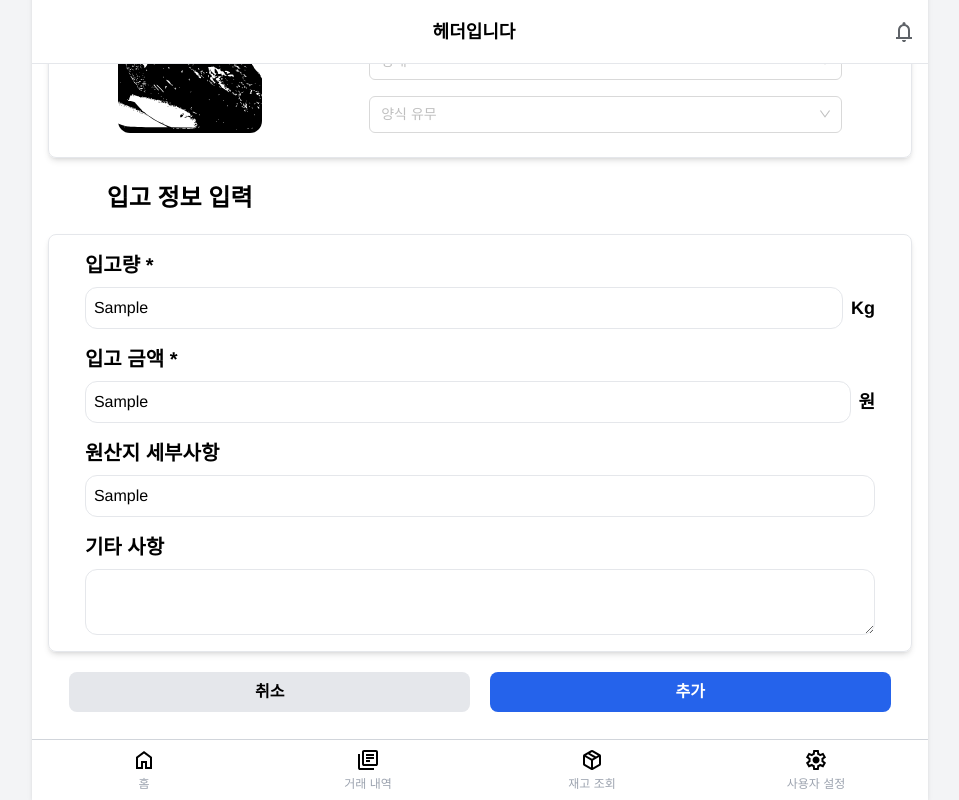
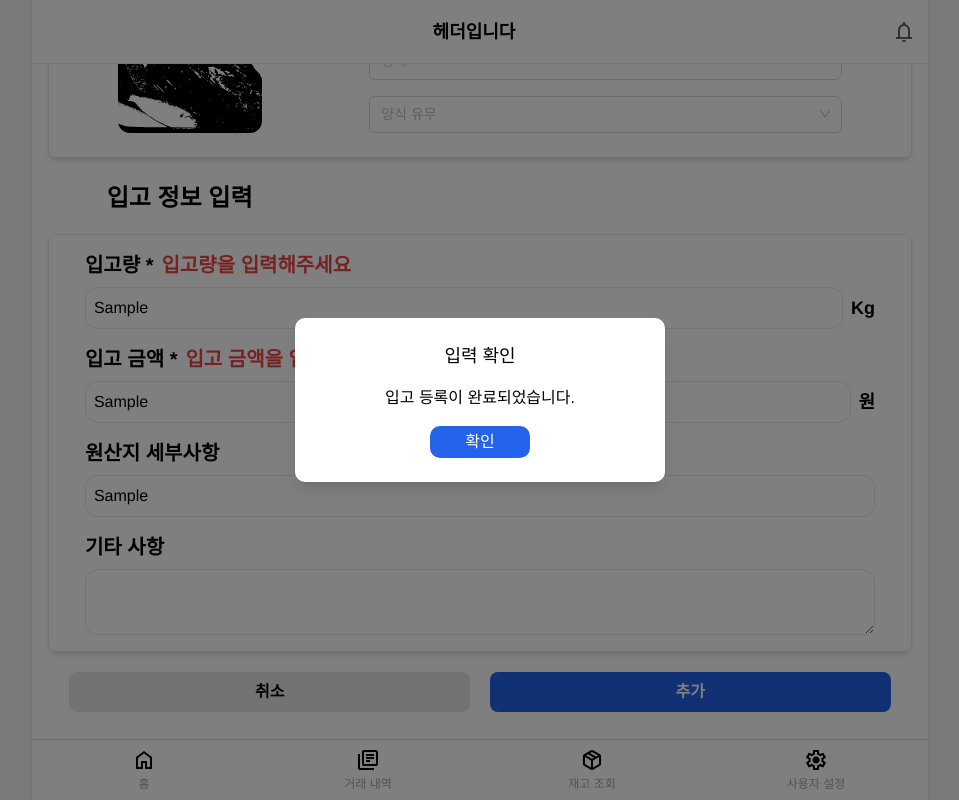
Before and after one commit to 8-palbochae/seahere-frontend, a React (Create React App) app: page /incoming in a window 1280 px wide. Both pictures are taken after typing "Sample", "Sample", "Sample", "Sample", "Sample", "Sample" into the empty fields and a click on the button "추가". Shown: the part 148-948 px from the top of the page, without its empty margins (160-1119 px from the left). Built offline with nearby package versions, Linux system fonts and the light colour scheme; a web font is replaced by a local one.

Commit message:
입고 등록 유효성 기능 구현

```diff
--- a/src/components/incoming/ButtonGroup.jsx
+++ b/src/components/incoming/ButtonGroup.jsx
@@ -1,16 +1,47 @@
-import React from 'react';
-import { Button, Flex } from 'antd';
+import React, { useState } from 'react';
+import CheckMessage from './CheckMessage'; // CheckMessage 경로에 맞게 수정
 
+const ButtonGroup = ({ amount, price }) => {
+    const [showModal, setShowModal] = useState(false);
+    const [message, setMessage] = useState('');
 
-const ButtonGroup = () => {
+    const handleAddClick = () => {
+        let errorMessage = '';
+
+        if (!amount && !price) {
+            errorMessage = '입고량과 입고금액을 입력해주세요';
+        } else if (!amount) {
+            errorMessage = '입고량을 입력해주세요';
+        } else if (!price) {
+            errorMessage = '입고금액을 입력해주세요';
+        }
+
+        if (errorMessage) {
+            setMessage(errorMessage);
+            setShowModal(true);
+        } else {
+            setMessage('입고 등록이 완료되었습니다.');
+            setShowModal(true);
+        }
+    };
+
     return (
         <div className='mt-5 flex flex-row justify-around items-center mb-6'>
             <div className='w-11/12 flex flex-row gap-5'>
-               <button className='w-full bg-gray-200 text-black font-bold py-2 px-4 rounded-lg'>취소</button>
-               <button className='w-full bg-blue-600 text-white font-bold py-2 px-4 rounded-lg  focus:ring-opacity-50'>
+                <button className='w-full bg-gray-200 text-black font-bold py-2 px-4 rounded-lg'>취소</button>
+                <button
+                    className='w-full bg-blue-600 text-white font-bold py-2 px-4 rounded-lg  focus:ring-opacity-50'
+                    onClick={handleAddClick}
+                >
                     추가
                 </button>
             </div>
+            {showModal && (
+                <CheckMessage
+                    onClose={() => setShowModal(false)}
+                    message={message}
+                />
+            )}
         </div>
     );
 };
--- /dev/null
+++ b/src/components/incoming/CheckMessage.jsx
@@ -0,0 +1,27 @@
+import React from 'react';
+
+const CheckMessage = ({ onClose, message }) => {
+    return (
+        <div className="fixed inset-0 flex items-center justify-center z-50">
+            <div className="fixed inset-0 bg-black opacity-50 z-10" onClick={onClose}></div>
+            <div className="relative w-[370px] bg-white rounded-[10px] shadow-lg p-6 z-20">
+                <div className="text-center text-black text-lg font-medium mb-4">
+                    입력 확인
+                </div>
+                <p className="text-center mb-4">
+                    <span className="text-black">{message}</span>
+                </p>
+                <div className="w-full flex justify-center">
+                    <button
+                        className="w-[100px] h-8 bg-blue-600 rounded-[10px] text-white text-center font-medium"
+                        onClick={onClose}
+                    >
+                        확인
+                    </button>
+                </div>
+            </div>
+        </div>
+    );
+};
+
+export default CheckMessage;
--- /dev/null
+++ b/src/components/incoming/CompleteMessage.jsx
@@ -0,0 +1,27 @@
+import React from 'react';
+
+const CompleteMessage = ({ onClose }) => {
+    return (
+        <div className="fixed inset-0 flex items-center justify-center z-50">
+            <div className="fixed inset-0 bg-black opacity-50 z-10" onClick={onClose}></div>
+            <div className="relative w-[370px] bg-white rounded-[10px] shadow-lg p-6 z-20">
+                <div className="text-center text-black text-lg font-medium mb-4">
+                    입고 등록 완료
+                </div>
+                <p className="text-center mb-4">
+                    입고 등록이 완료되었습니다.
+                </p>
+                <div className="w-full flex justify-center">
+                    <button
+                        className="w-[100px] h-8 bg-blue-600 rounded-[10px] text-white text-center font-medium"
+                        onClick={onClose}
+                    >
+                        확인
+                    </button>
+                </div>
+            </div>
+        </div>
+    );
+};
+
+export default CompleteMessage;
--- a/src/components/incoming/IncomingInfo.jsx
+++ b/src/components/incoming/IncomingInfo.jsx
@@ -1,36 +1,79 @@
-import React from 'react';
+
+import React, { useState } from 'react';
 import PropTypes from 'prop-types';
 
-const IncomingInfo = () => {
+const IncomingInfo = ({ onAmountChange, onPriceChange, isAmountValid, isPriceValid }) => {
+    const [amount, setAmount] = useState('');
+    const [price, setPrice] = useState('');
+
+    const handleAmountChange = (e) => {
+        const value = e.target.value;
+        setAmount(value);
+        const valid = value.trim() !== '' && !isNaN(value);
+        onAmountChange(value, valid);
+    };
+
+    const handlePriceChange = (e) => {
+        const value = e.target.value;
+        setPrice(value);
+        const valid = value.trim() !== '' && !isNaN(value);
+        onPriceChange(value, valid);
+    };
+
     return (
         <div className='flex flex-col mt-6'>
             <div className='flex flex-col w-full items-center'>
-                <div className=' w-10/12 flex items-center'>
-                        <div className=' w-full font-bold text-2xl'>입고 정보 입력</div>
+                <div className='w-10/12 flex items-center'>
+                    <div className='w-full font-bold text-2xl'>입고 정보 입력</div>
                 </div>
             </div>
 
             <div className='flex flex-col gap-4 mt-5 shadow-md border border-gray-200 rounded-lg py-4 mx-4'>
                 <div className='flex flex-col w-full items-center'>
-                    <div className='w-11/12 flex items-center'>
-                        <div className='w-full font-bold text-xl'>입고량 *</div>
+                    <div className='w-11/12 flex items-center justify-between'>
+                        <div className='w-full font-bold text-xl flex items-center'>
+                            입고량 *
+                            {!isAmountValid && (
+                                <span className='text-red-500 ml-2'>입고량을 입력해주세요</span>
+                            )}
+                            {isAmountValid && (
+                                <span className='text-green-500 ml-2'>✔</span>
+                            )}
+                        </div>
                     </div>
                     <div className='flex items-center w-11/12 mt-2'>
-                        <input className='border p-2 flex-grow rounded-xl' type="text" />
+                        <input
+                            className='border p-2 flex-grow rounded-xl'
+                            type="text"
+                            value={amount}
+                            onChange={handleAmountChange}
+                        />
                         <span className='ml-2 font-bold text-lg'>Kg</span>
                     </div>
                 </div>
 
                 <div className='flex flex-col w-full items-center'>
-                    <div className='w-11/12 flex items-center'>
-                        <div className='w-full font-bold text-xl'>입고 금액 *</div>
+                    <div className='w-11/12 flex items-center justify-between'>
+                        <div className='w-full font-bold text-xl flex items-center'>
+                            입고 금액 *
+                            {!isPriceValid && (
+                                <span className='text-red-500 ml-2'>입고 금액을 입력해주세요</span>
+                            )}
+                            {isPriceValid && (
+                                <span className='text-green-500 ml-2'>✔</span>
+                            )}
+                        </div>
                     </div>
                     <div className='flex items-center w-11/12 mt-2'>
-                        <input className='border p-2 flex-grow rounded-xl' type="text" />
+                        <input
+                            className='border p-2 flex-grow rounded-xl'
+                            type="text"
+                            value={price}
+                            onChange={handlePriceChange}
+                        />
                         <span className='ml-2 font-bold text-lg'>원</span>
                     </div>
                 </div>
-
                 <div className='flex flex-col w-full items-center'>
                      <div className='w-11/12 flex items-center'>
                          <div className='w-full font-bold text-xl'>원산지 세부사항</div>
@@ -48,12 +91,17 @@ const IncomingInfo = () => {
                          <textarea className='border p-2 flex-grow rounded-xl' type="text" />
                      </div>
                  </div>
-
              </div>
          </div>
      );
  };
 
-IncomingInfo.propTypes = {};
+
+IncomingInfo.propTypes = {
+    onAmountChange: PropTypes.func.isRequired,
+    onPriceChange: PropTypes.func.isRequired,
+    isAmountValid: PropTypes.bool.isRequired,
+    isPriceValid: PropTypes.bool.isRequired
+};
 
 export default IncomingInfo;
--- a/src/pages/Income.jsx
+++ b/src/pages/Income.jsx
@@ -1,24 +1,45 @@
-import React from "react";
-import PropTypes from "prop-types";
+import React, { useState } from 'react';
 import ProductInfo from '../components/incoming/ProductInfo';
 import IncomingInfo from '../components/incoming/IncomingInfo';
 import ButtonGroup from '../components/incoming/ButtonGroup';
 import { useLocation } from "react-router-dom";
 
 const Income = () => {
+    const location = useLocation();
+    const { selectedProduct } = location.state || {};
 
-  const location = useLocation();
-  const { selectedProduct } = location.state || {};
+    const [amount, setAmount] = useState('');
+    const [price, setPrice] = useState('');
+    const [isAmountValid, setIsAmountValid] = useState(false);
+    const [isPriceValid, setIsPriceValid] = useState(false);
 
-  return (
-    <div className='overflow-y-auto'>
-      <ProductInfo selectedProduct={selectedProduct}/>
-      <IncomingInfo/>
-      <ButtonGroup/>
-    </div>
-  );
+    const handleAmountChange = (value, valid) => {
+        setAmount(value);
+        setIsAmountValid(valid);
+    };
+
+    const handlePriceChange = (value, valid) => {
+        setPrice(value);
+        setIsPriceValid(valid);
+    };
+
+    return (
+        <div className='overflow-y-auto'>
+            <ProductInfo selectedProduct={selectedProduct} />
+            <IncomingInfo
+                onAmountChange={handleAmountChange}
+                onPriceChange={handlePriceChange}
+                isAmountValid={isAmountValid}
+                isPriceValid={isPriceValid}
+            />
+            <ButtonGroup
+                isAmountValid={isAmountValid}
+                isPriceValid={isPriceValid}
+                amount={amount}
+                price={price}
+            />
+        </div>
+    );
 };
 
-Income.propTypes = {};
-
 export default Income;
```
Lines whose indentation alone changed are shown as unchanged.
